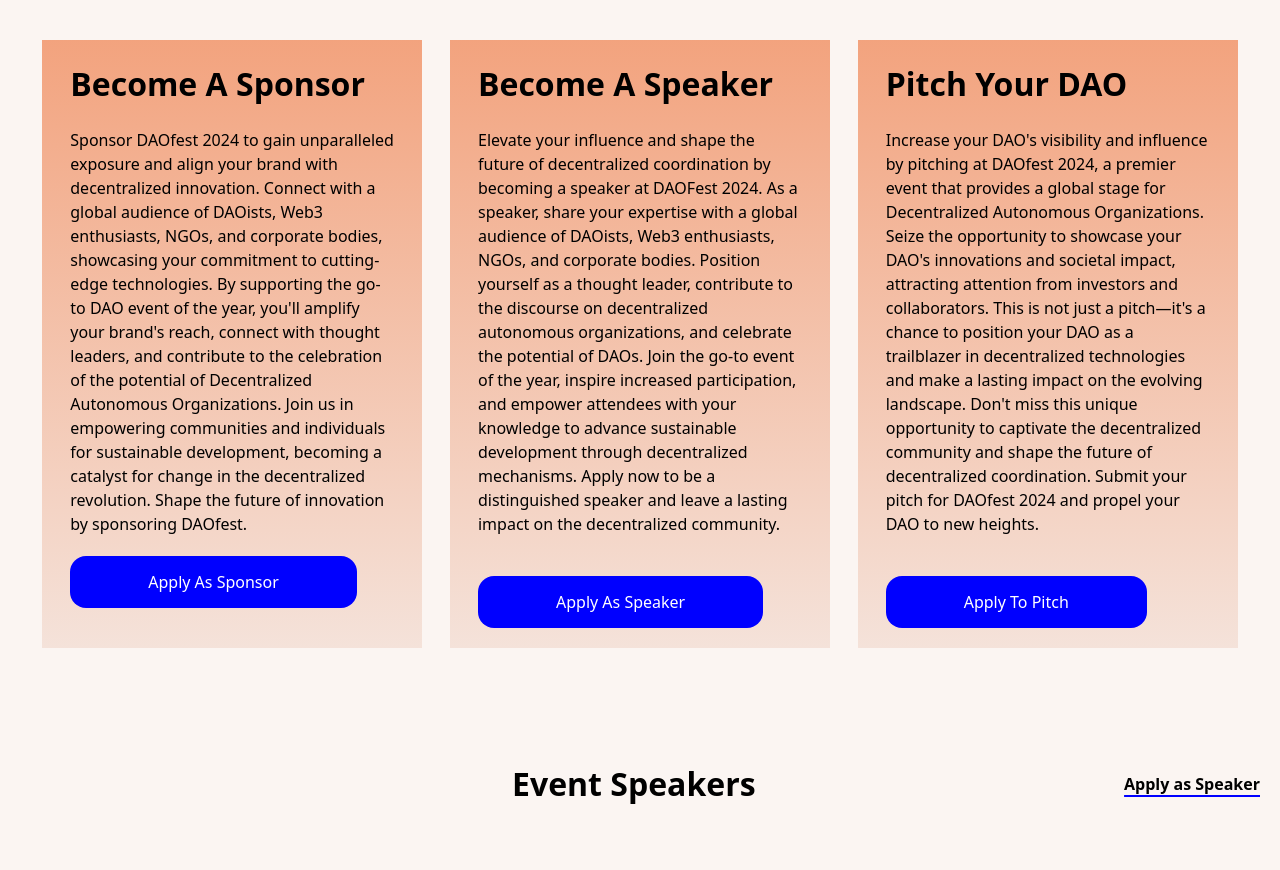
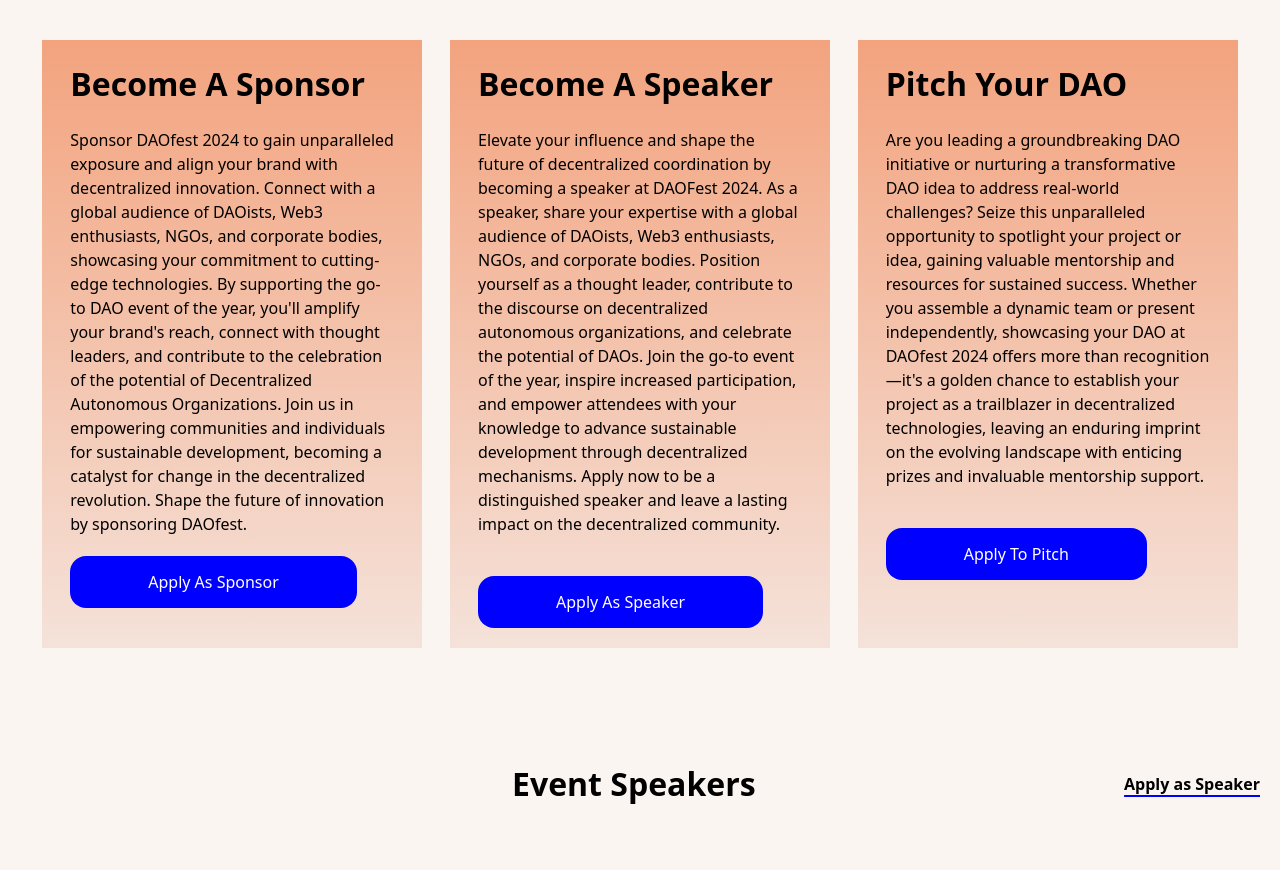
Before and after one commit to Zidotech/DAOfest, a React (Vite) app: page / in a window 1280 px wide. Shown: the part 1560-2430 px from the top of the page. Built offline with nearby package versions, Linux system fonts and the light colour scheme.

Commit message:
Update Card.jsx
updated the pitch your DAO card

```diff
--- a/src/components/Card.jsx
+++ b/src/components/Card.jsx
@@ -62,16 +62,7 @@
           Pitch Your DAO
         </h4>
         <p className="text-black font-Poppins pb-5 font-medium">
-          Increase your DAO's visibility and influence by pitching at DAOfest
-          2024, a premier event that provides a global stage for Decentralized
-          Autonomous Organizations. Seize the opportunity to showcase your DAO's
-          innovations and societal impact, attracting attention from investors
-          and collaborators. This is not just a pitch—it's a chance to position
-          your DAO as a trailblazer in decentralized technologies and make a
-          lasting impact on the evolving landscape. Don't miss this unique
-          opportunity to captivate the decentralized community and shape the
-          future of decentralized coordination. Submit your pitch for DAOfest
-          2024 and propel your DAO to new heights.
+          Are you leading a groundbreaking DAO initiative or nurturing a transformative DAO idea to address real-world challenges? Seize this unparalleled opportunity to spotlight your project or idea, gaining valuable mentorship and resources for sustained success. Whether you assemble a dynamic team or present independently, showcasing your DAO at DAOfest 2024 offers more than recognition—it's a golden chance to establish your project as a trailblazer in decentralized technologies, leaving an enduring imprint on the evolving landscape with enticing prizes and invaluable mentorship support.
         </p>
         <Link
           target="_blank"
```
